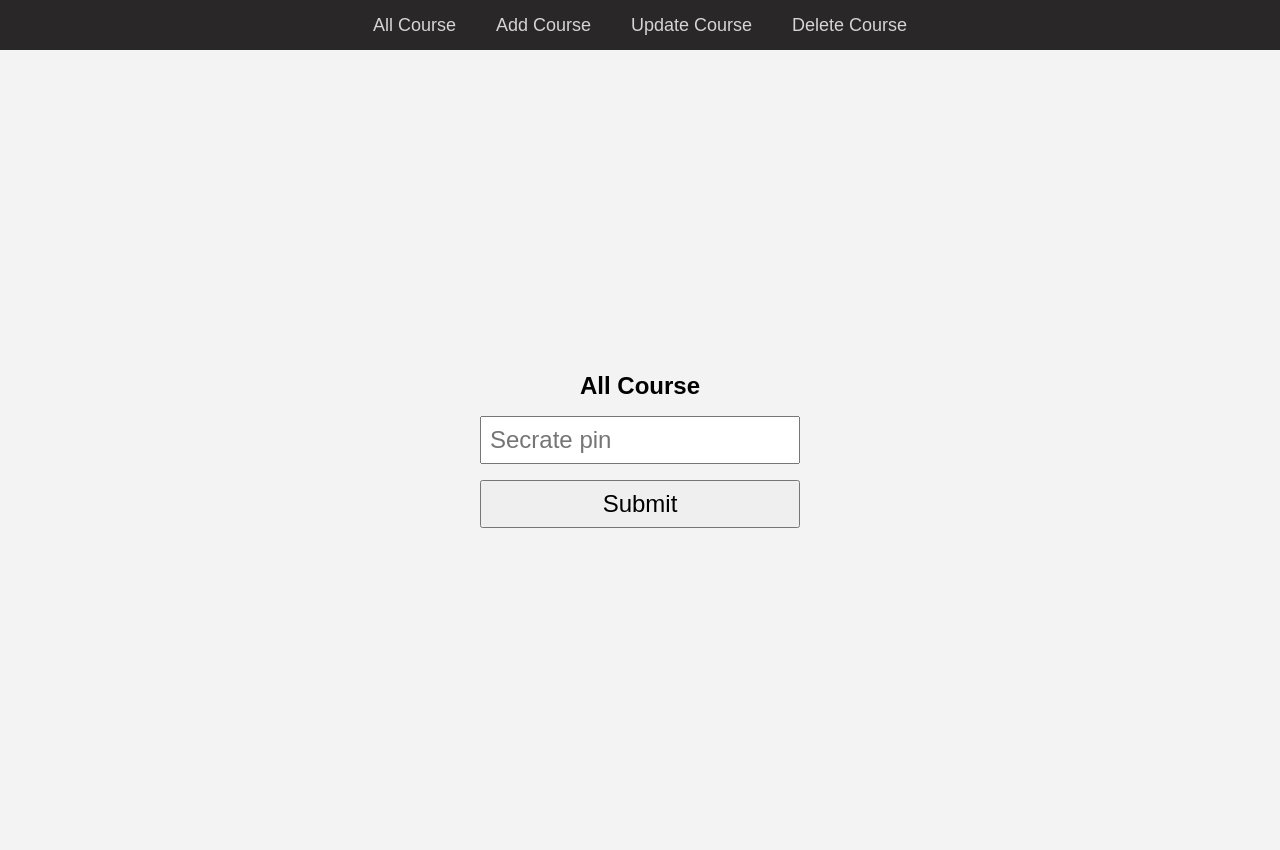
After one commit to mazkar69/FreeCourse, a Node server app: template views/admin.ejs in a window 1280 px wide. The commit adds this page. Run offline with Node 20, Linux system fonts and the light colour scheme; the template is opened without the code that fills it, so the values that code supplies are empty; some libraries are stand-ins or nearby versions.

Commit message:
Added admin panel

```diff
--- a/app.js
+++ b/app.js
@@ -61,7 +61,9 @@ const upload = multer({
 ---------------------------------------------------------*/
 app.get("/", async (req, res) => {
 
-    res.render("index");
+    const result = await Course.find({trend:"top five"});
+    // console.log(result)
+    res.render("index",{result});
 
 
 })
@@ -73,6 +75,7 @@ app.get("/login", async (req, res) => {
     res.render("login");
 
 })
+
 app.post("/login", async (req, res) => {
     try {
         let email = req.body.email;
@@ -97,6 +100,7 @@ app.post("/login", async (req, res) => {
 
 
 })
+
 app.get("/signup", async (req, res) => {
     res.render("register");
 
@@ -119,12 +123,16 @@ app.post("/signup", async (req, res) => {
 
 })
 
-app.get("/uploadcourse", (req, res) => {
-    res.render("upload");
+app.post("/upload", async (req, res) => {
+    totalCourse = await Course.find().count();
+
+    res.render("upload",{c_id:totalCourse});
 
 })
 
 app.post("/uploadcourse", upload.single("imageFile"), async (req, res) => {
+    totalCourse = await Course.find().count();
+    let c_id = totalCourse+1;
     let cat = req.body.category.split(",");
     let keyword = req.body.keyword.split(",");
     let trend = req.body.trends.split(",");
@@ -132,6 +140,7 @@ app.post("/uploadcourse", upload.single("imageFile"), async (req, res) => {
 
 
         const course = new Course({
+            c_id:c_id,
             title: req.body.title,
             discription: req.body.description,
             author: req.body.author,
@@ -170,6 +179,9 @@ app.post("/uploadcourse", upload.single("imageFile"), async (req, res) => {
     }
 
 })
+app.get("/admin",(req,res)=>{
+    res.render("admin")
+})
 app.get("*", (req, res) => {
     res.send("page not found!");
 
--- a/static/css/style.css
+++ b/static/css/style.css
@@ -41,7 +41,7 @@ font-family: 'Work Sans', sans-serif;
 }
 
 html{
-    font-size: 60.5%;
+    font-size: 50.5%;
     font-family: "Work Sans", sans-serif;
     overflow-x: hidden;
 
--- /dev/null
+++ b/views/admin.ejs
@@ -0,0 +1,224 @@
+<!DOCTYPE html>
+<html lang="en">
+
+<head>
+    <meta charset="UTF-8">
+    <meta http-equiv="X-UA-Compatible" content="IE=edge">
+    <meta name="viewport" content="width=device-width, initial-scale=1.0">
+    <title>Admin Pannel</title>
+</head>
+<style>
+    * {
+        margin: 0;
+        padding: 0;
+        box-sizing: border-box;
+    }
+
+    body {
+
+        font-family: 'Ubuntu', sans-serif;
+        font-weight: 400;
+    }
+
+    nav {
+        position: relative;
+        background-color: rgb(41, 39, 39);
+        padding: 10px 0;
+        color: rgb(213, 213, 213);
+        display: flex;
+        align-items: center;
+        justify-content: center;
+        height: 50px;
+        transition: all .5s linear;
+    }
+
+    ul {
+        display: flex;
+        align-items: center;
+        justify-content: center;
+        gap: 40px;
+        transition: all .3s linear;
+    }
+
+    ul li {
+        text-decoration: none;
+        list-style: none;
+        font-size: 18px;
+        cursor: pointer;
+        padding: 8px 0px;
+        transition: all .3s linear;
+        color: rgb(213, 213, 213);
+
+    }
+
+    ul li:hover {
+        color: rgb(255, 255, 255);
+
+
+    }
+
+    .ham-burger {
+        position: absolute;
+        top: 10px;
+        right: 15px;
+        display: none;
+
+    }
+
+    .line {
+        background-color: white;
+        color: white;
+        width: 30px;
+        height: 3px;
+        margin: 5px;
+        border-radius: 3px;
+    }
+
+
+
+
+
+    .h-nav {
+        height: 200px;
+    }
+
+    .v-nav {
+        display: block;
+    }
+
+    .container {
+        width: 100vw;
+        padding: 2rem;
+        display: grid;
+        place-content: center;
+        background-color: #f3f3f3;
+        min-height: 100vh;
+    }
+
+    form {
+        max-width: 20rem;
+        display: flex;
+        flex-direction: column;
+        justify-content: center;
+        align-items: center;
+        gap: 1rem;
+        /* border: 1px solid red; */
+    }
+
+    input {
+        width: 100%;
+        padding: .5rem;
+        font-size: 24px;
+
+    }
+
+
+    @media (max-width:800px) {
+        .ham-burger {
+        display: block;
+
+    }
+    ul{
+        flex-direction: column;
+        display: none;
+
+    }
+    h-nav{
+        height: 200px;
+    }
+    .v-nav{
+        display: blockn
+        ;
+    }
+
+
+    }
+</style>
+
+<body>
+    <nav>
+        <ul>
+            <li class="all_course">All Course</li>
+            <li class="add_course">Add Course</li>
+            <li class="update_course">Update Course</li>
+            <li class="delete_course">Delete Course</li>
+        </ul>
+        <div class="ham-burger">
+            <div class="line"></div>
+            <div class="line"></div>
+            <div class="line"></div>
+        </div>
+    </nav>
+
+    <div class="container">
+        <form action="/upload" method="post">
+            <h2>All Course </h2>
+            <input type="password" placeholder="Secrate pin" required>
+            <input type="submit" name="sunmit" valu="Submit" id="">
+        </form>
+    </div>
+
+    <script>
+
+            const nav = document.querySelector("nav");
+            const ul = document.querySelector("ul");
+            const hamburger = document.querySelector(".ham-burger")
+            hamburger.addEventListener("click", () => {
+                nav.classList.toggle("h-nav");
+                ul.classList.toggle("v-nav");
+
+            })
+
+        const container = document.querySelector(".container");
+        const all_course = document.querySelector(".all_course")
+        const add_course = document.querySelector(".add_course");
+        const update_course = document.querySelector(".update_course");
+        const delete_course = document.querySelector(".delete_course");
+
+        all_course.addEventListener("click",()=>{
+            container.innerHTML = ` <div class="container">
+        <form action="/allcourse" method="post">
+            <h2>All Course </h2>
+            <input type="password" placeholder="Secrate pin" required>
+            <input type="submit" name="sunmit" valu="Submit" id="">
+        </form>
+    </div>`
+
+        })
+        add_course.addEventListener("click",()=>{
+            container.innerHTML = ` <div class="container">
+        <form action="/upload" method="post">
+            <h2>Add Course </h2>
+            <input type="password" placeholder="Secrate pin" required>
+            <input type="submit" name="sunmit" valu="Submit" id="">
+        </form>
+    </div>`
+
+        })
+        update_course.addEventListener("click",()=>{
+            container.innerHTML = ` <div class="container">
+        <form action="/update" method="post">
+            <h2>update Course </h2>
+            <input type="password" placeholder="Secrate pin" required>
+            <input type="submit" name="sunmit" valu="Submit" id="">
+        </form>
+    </div>`
+
+        })
+        delete_course.addEventListener("click",()=>{
+            container.innerHTML = ` <div class="container">
+        <form action="/delete" method="post">
+            <h2>Delete Course </h2>
+            <input type="password" placeholder="Secrate pin" required>
+            <input type="submit" name="sunmit" valu="Submit" id="">
+        </form>
+    </div>`
+
+        })
+
+    </script>
+
+
+</body>
+
+</html>
```
Also changed, not shown: models/freecourse.js (+6 -1 lines), static/css/responsive.css (+4 -4 lines), views/index.ejs (+54 -103 lines), views/upload.ejs (+54 -30 lines), 3 other files.
